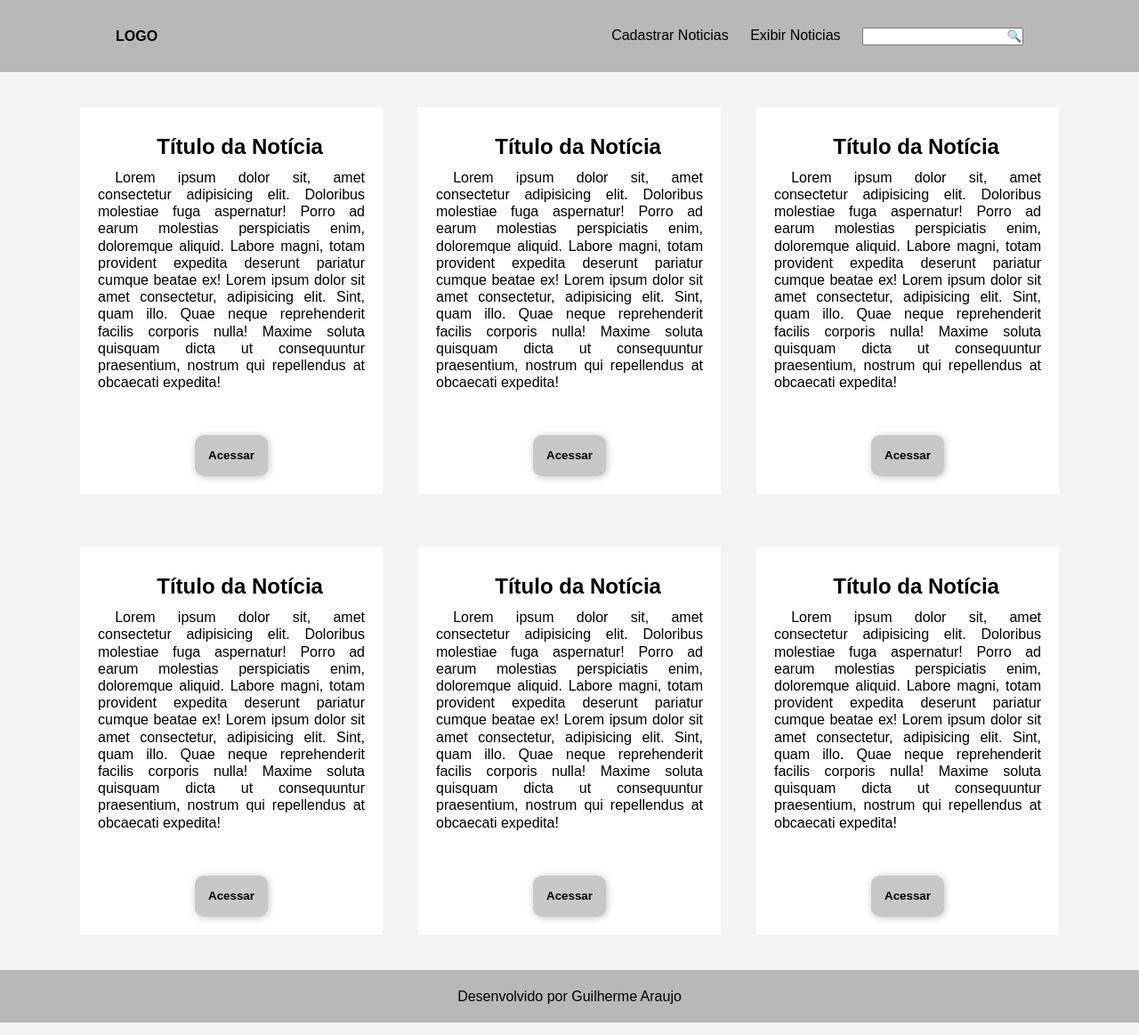
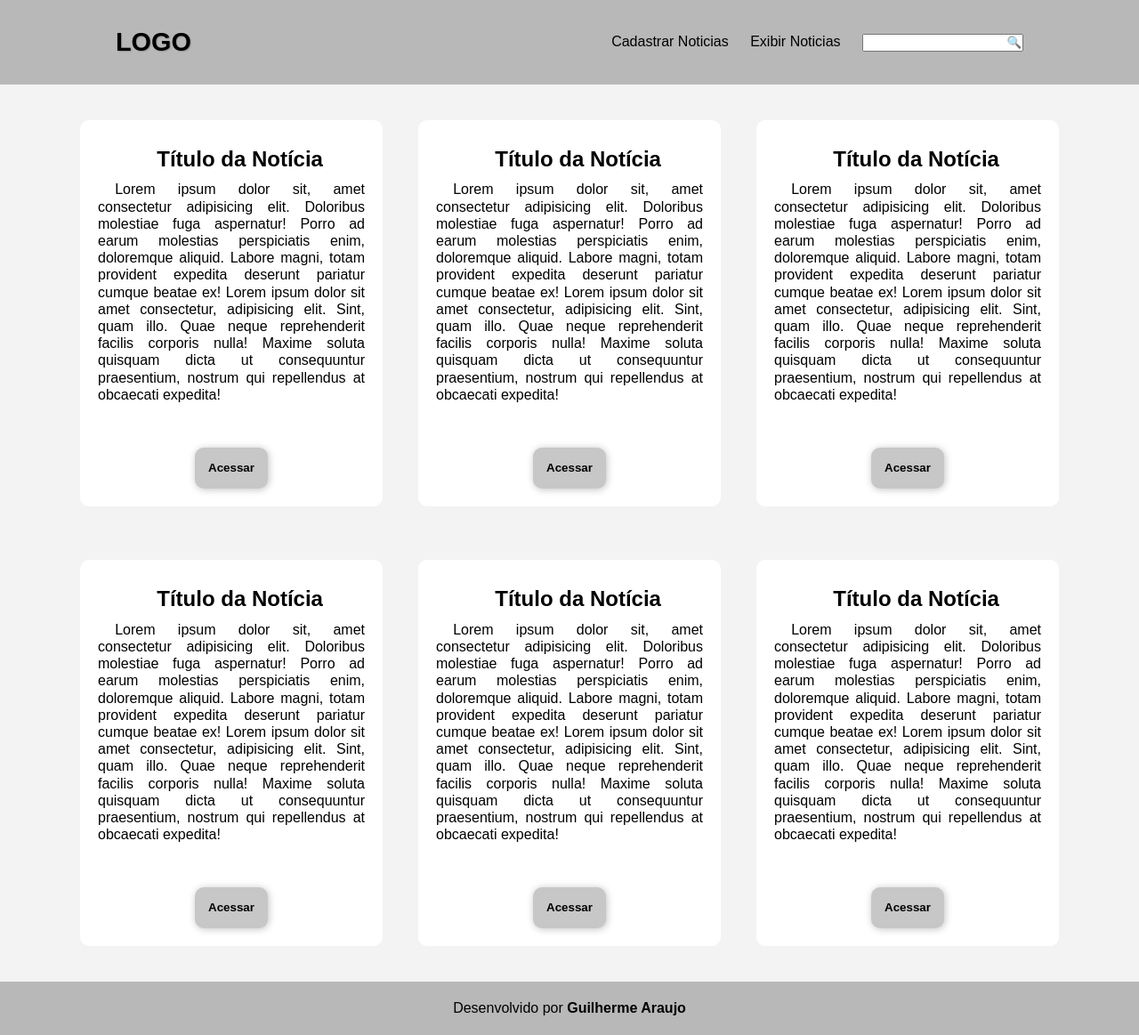
Before and after one commit to GuilhermeAraujo062/devmedia, a plain HTML site: page index.html in a window 1280 px wide. Shown: the whole page at 89% size. Drawn offline with Linux system fonts and the light colour scheme.

Commit message:
atualizaçao

```diff
--- a/estilo/style.css
+++ b/estilo/style.css
@@ -24,6 +24,8 @@ header {
 #logo {
     margin-left: 100px;
     font-weight: bolder;
+    font-size: 1.8em;
+    text-shadow: 1px 1px 1px rgba(0, 0, 0, 0.199);
 }
 
 #busca {
@@ -62,6 +64,7 @@ body, main {
     padding: 20px;
     margin: 20px;
     max-width: 300px;
+    border-radius: 10px;
 
     display: flex;
     flex-direction: column;
--- a/index.html
+++ b/index.html
@@ -66,7 +66,7 @@
     </main>
 
     <footer>
-        <p>Desenvolvido por Guilherme Araujo</p>
+        <p>Desenvolvido por <strong>Guilherme Araujo</strong></p>
     </footer>
 </body>
 </html>
```
